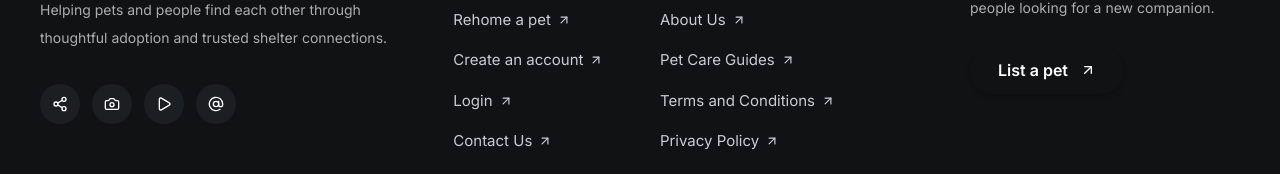
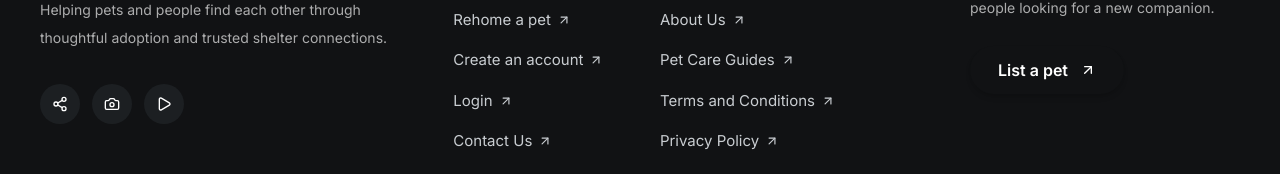
Before and after one commit to SumaiyaAhsan/pet-house, a Next.js app: page /pet-care in a window 1280 px wide. Shown: the part 1020-1194 px from the top of the page. Built offline with nearby package versions, Linux system fonts and the light colour scheme.

Commit message:
Final update of footer section

```diff
--- a/src/components/Footer.jsx
+++ b/src/components/Footer.jsx
@@ -3,6 +3,7 @@ import { ArrowUpRight, Mail, PawPrint } from "lucide-react";
 import FooterColumn from "@/components/footer/FooterColumn";
 import NewsletterForm from "@/components/footer/NewsletterForm";
 import SocialLinks from "@/components/footer/SocialLinks";
+
 
 const EXPLORE_LINKS = [
   { label: "Browse pets", href: "/pets" },
@@ -21,10 +22,9 @@ const COMPANY_POLICY_LINKS = [
 ];
 
 const SOCIAL_LINKS = [
-  { label: "Facebook", href: "https://www.facebook.com/pethouse", icon: "facebook" },
-  { label: "Instagram", href: "https://www.instagram.com/pethouse", icon: "instagram" },
-  { label: "YouTube", href: "https://www.youtube.com/@pethouse", icon: "youtube" },
-  { label: "X (Twitter)", href: "https://x.com/pethouse", icon: "twitter" },
+  { label: "Facebook", href: "https://www.facebook.com/", icon: "facebook" },
+  { label: "Instagram", href: "https://www.instagram.com/", icon: "instagram" },
+  { label: "YouTube", href: "https://www.youtube.com/", icon: "youtube" },
 ];
 
 const CONTACT_LINKS = [
```
